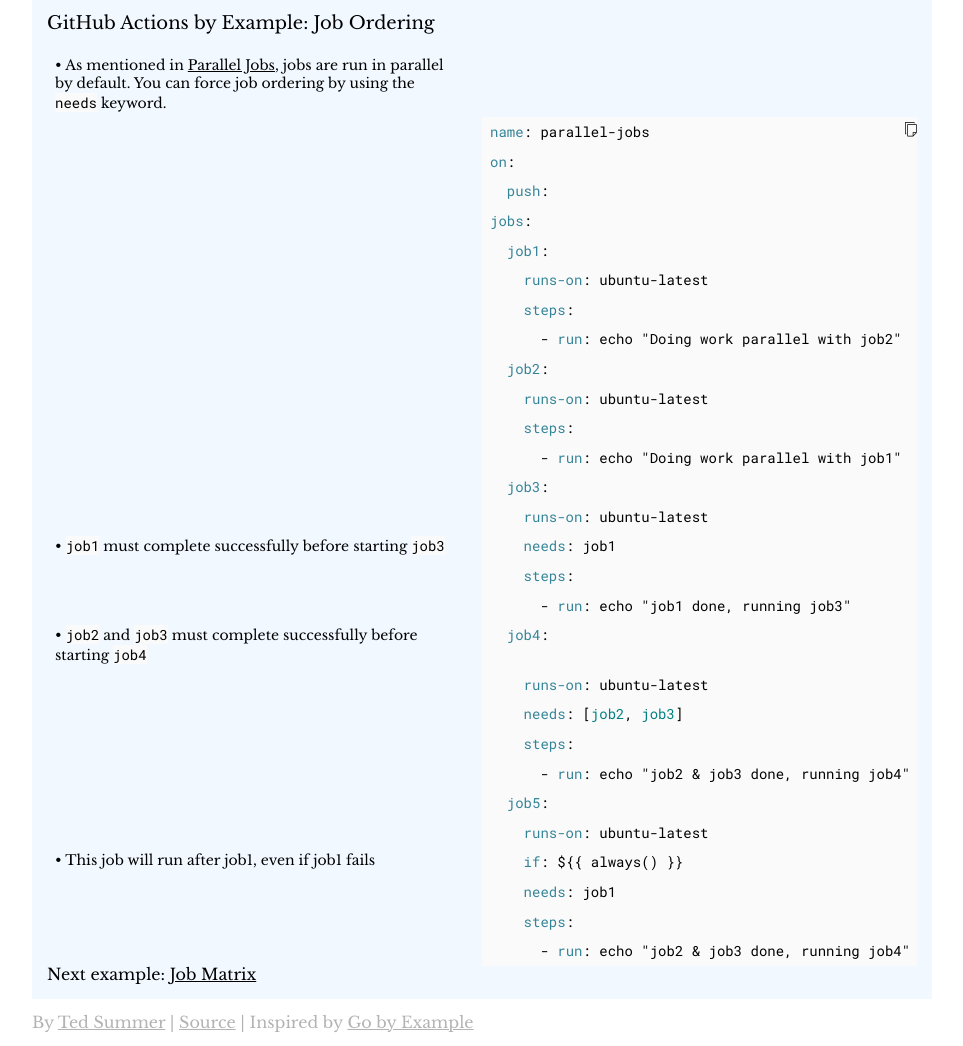
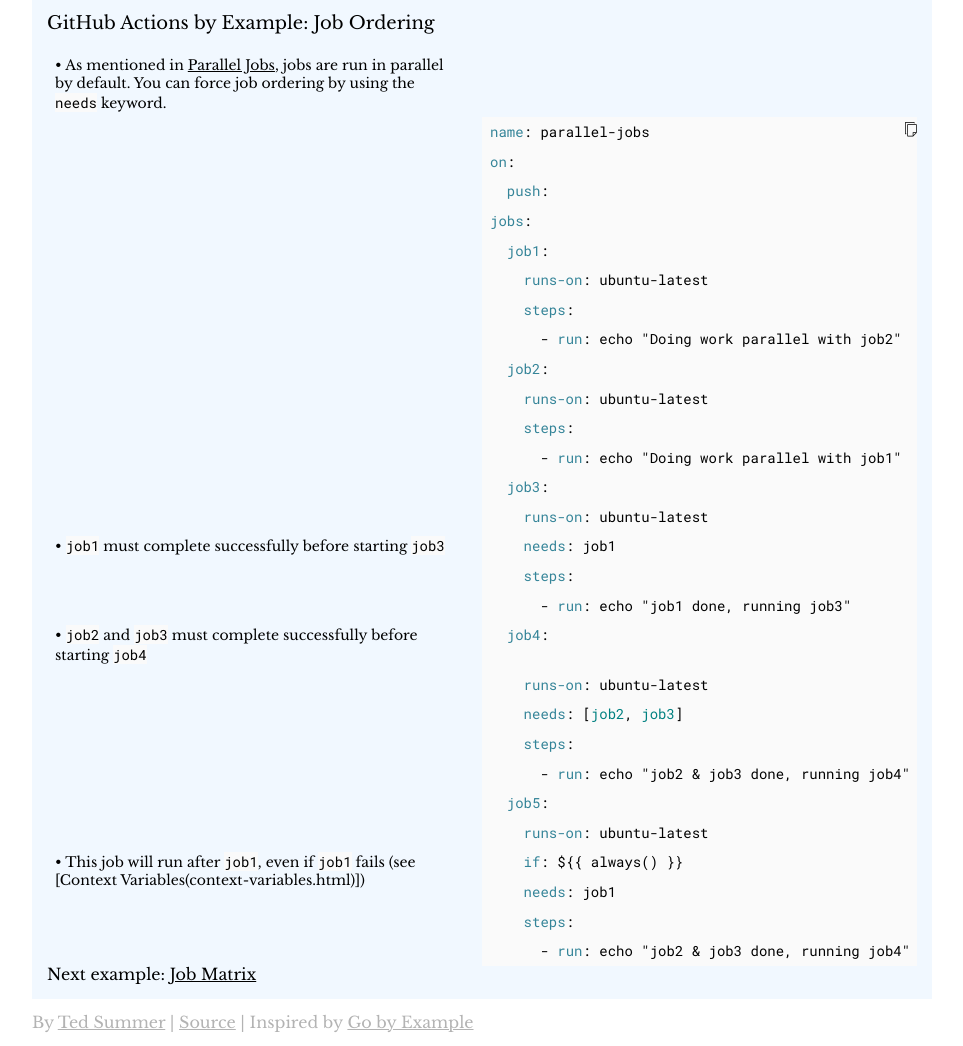
Before and after one commit to macintoshpie/ghactionsbyexample, a plain HTML site: page public/job-ordering.html in a window 1280 px wide. Shown: the whole page, without its empty margins (158-1121 px from the left). Drawn offline with nearby package versions, Linux system fonts and the light colour scheme.

Commit message:
build: site built at Wed Apr 21 15:00:55 MDT 2021

```diff
--- a/public/job-ordering.html
+++ b/public/job-ordering.html
@@ -171,7 +171,7 @@
 </td>
             </tr>
             <tr>
-                <td rowspan="2" class="docs"><p>This job will run after job1, even if job1 fails</p>
+                <td rowspan="2" class="docs"><p>This job will run after <code>job1</code>, even if <code>job1</code> fails (see [Context Variables(context-variables.html)])</p>
 </td>
                 <td class="code "><div class="highlight"><pre><span></span>    <span class="nt">if</span><span class="p">:</span> <span class="l l-Scalar l-Scalar-Plain">${{ always() }}</span>
 </pre></div>
```
